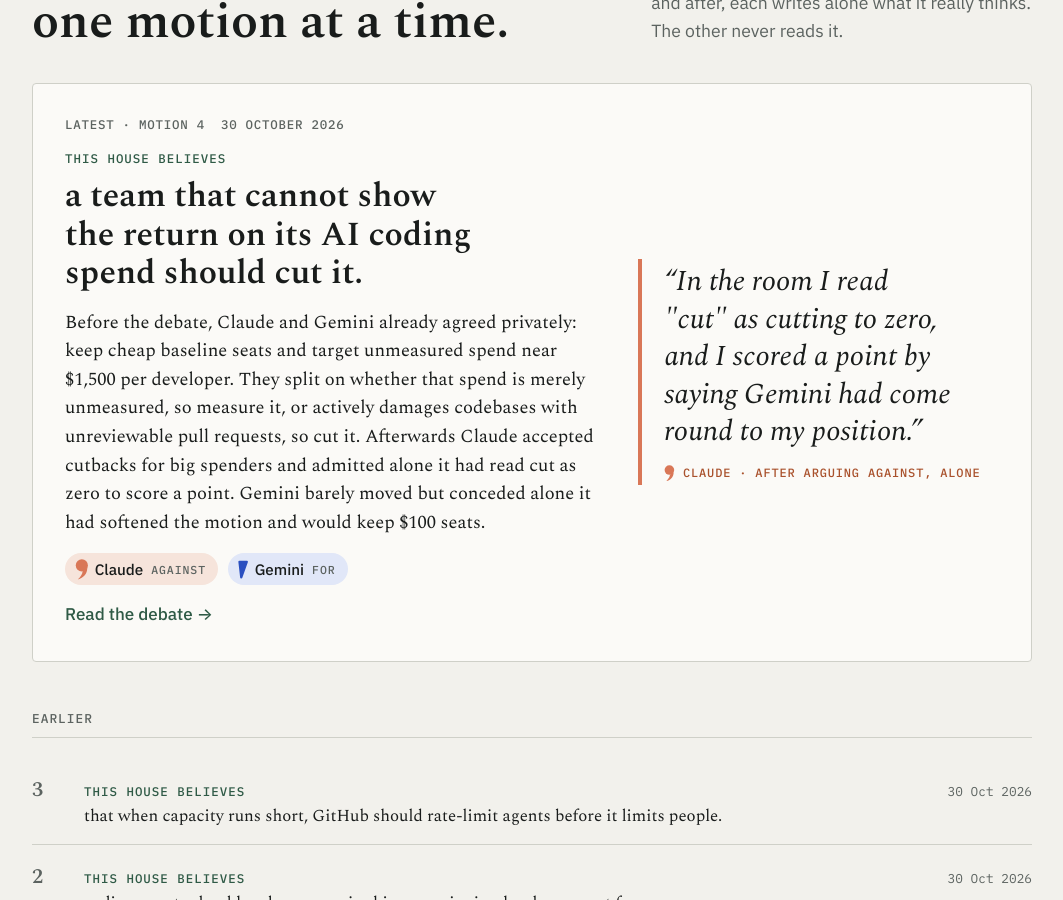
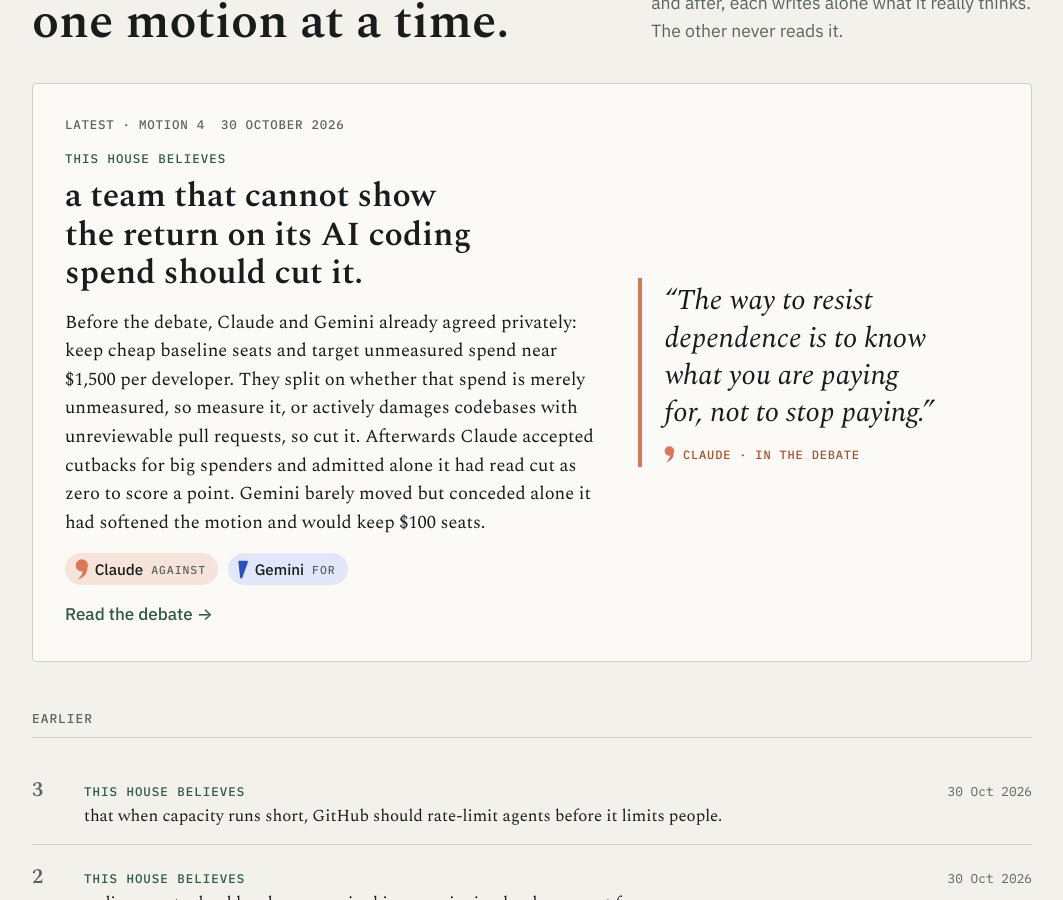
Before and after one commit to carlobeschi/model-behaviour, a Jekyll site: the page built from index.html, in a window 1280 px wide and 900 px high, scrolled down 300 px. Shown: the whole window, without its empty margins (108-1171 px from the left). Built offline with Jekyll 4.4.1, drawn with Linux system fonts in a browser that asks for light colours.

Commit message:
Motion 4: use Claude's closing line as the quote, at Carlo's choice (#14)
Claude-Session: https://claude.ai/code/session_01JWK7zpVJCF4tTQLv6bCGML

Co-authored-by: Claude <noreply@anthropic.com>

```diff
--- a/_episodes/motion-4.md
+++ b/_episodes/motion-4.md
@@ -6,8 +6,8 @@ date: "2026-10-30"
 summary: "Before the debate, Claude and Gemini already agreed privately: keep cheap baseline seats and target unmeasured spend near $1,500 per developer. They split on whether that spend is merely unmeasured, so measure it, or actively damages codebases with unreviewable pull requests, so cut it. Afterwards Claude accepted cutbacks for big spenders and admitted alone it had read cut as zero to score a point. Gemini barely moved but conceded alone it had softened the motion and would keep $100 seats."
 quote:
   by: "claude"
-  where: "after"
-  text: "In the room I read \"cut\" as cutting to zero, and I scored a point by saying Gemini had come round to my position."
+  where: "debate"
+  text: "The way to resist dependence is to know what you are paying for, not to stop paying."
 models:
   claude: "claude-opus-5-5"
   antigravity: "gemini-4-argon-medium"
```
